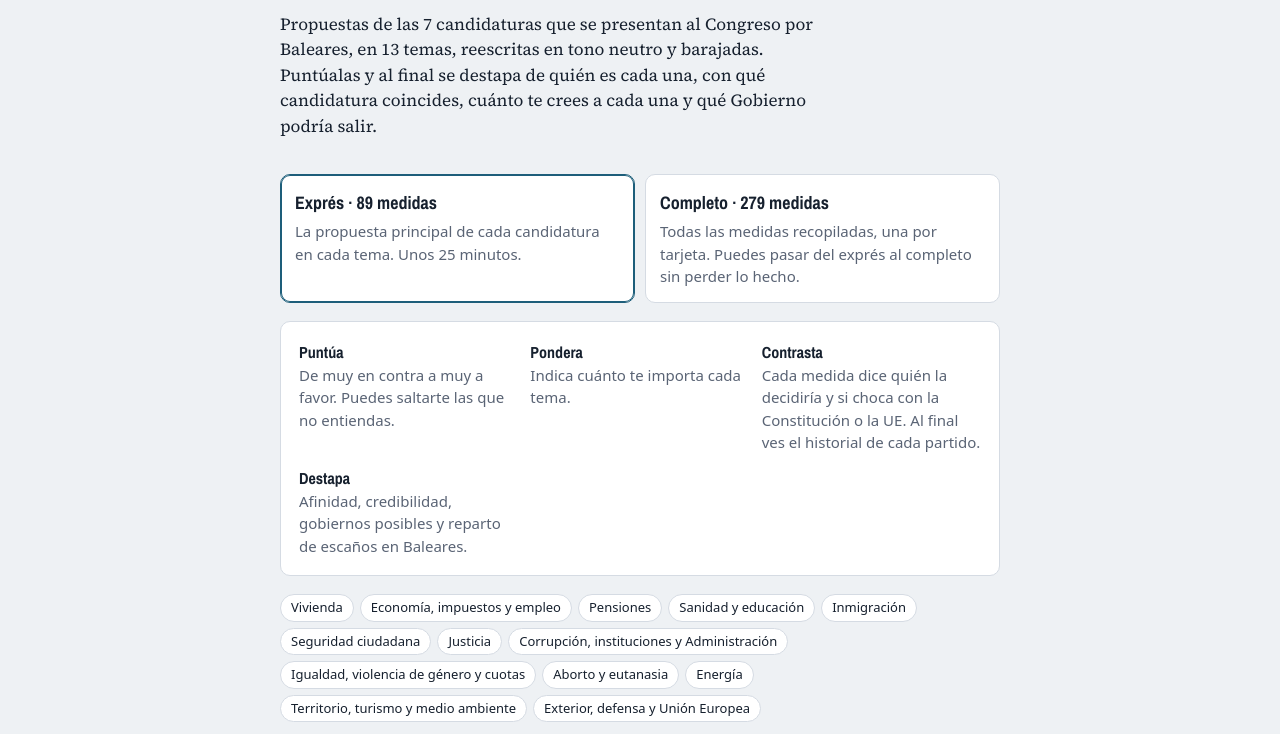
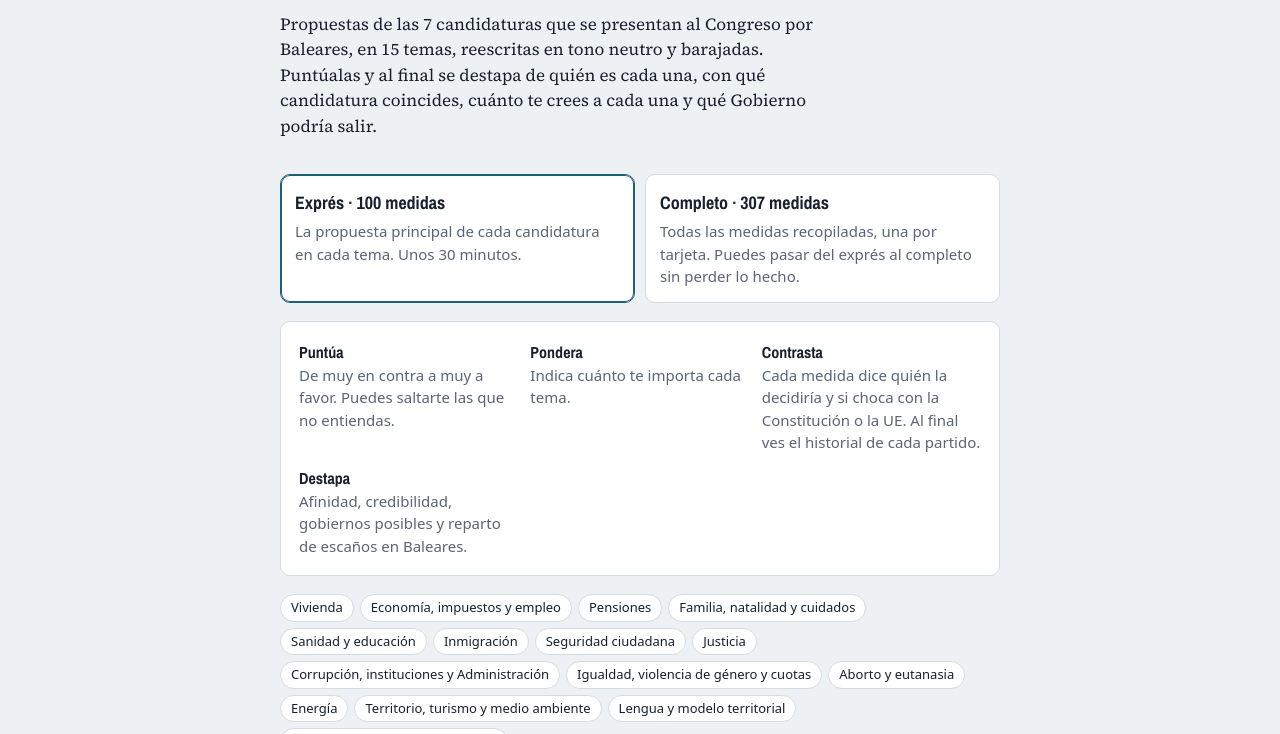
Before and after one commit to marenostrum1981/papeleta-a-ciegas-29n, a plain HTML site: page index.html in a window 1280 px wide. Shown: the part 174-908 px from the top of the page. Drawn offline with nearby package versions, Linux system fonts and the light colour scheme.

Commit message:
Añade los temas Familia, natalidad y cuidados y Lengua y modelo territorial
Co-Authored-By: Claude Opus 5.5 <noreply@anthropic.com>
Claude-Session: https://claude.ai/code/session_01S5DowwutVVxbvgJVViTzRk

```diff
--- a/index.html
+++ b/index.html
@@ -220,6 +220,7 @@ const TOPICS=[
  {id:"viv",n:"Vivienda"},
  {id:"eco",n:"Economía, impuestos y empleo"},
  {id:"pen",n:"Pensiones"},
+ {id:"fam",n:"Familia, natalidad y cuidados"},
  {id:"san",n:"Sanidad y educación"},
  {id:"inm",n:"Inmigración"},
  {id:"seg",n:"Seguridad ciudadana"},
@@ -229,6 +230,7 @@ const TOPICS=[
  {id:"vid",n:"Aborto y eutanasia"},
  {id:"ene",n:"Energía"},
  {id:"ter",n:"Territorio, turismo y medio ambiente"},
+ {id:"len",n:"Lengua y modelo territorial"},
  {id:"ext",n:"Exterior, defensa y Unión Europea"}
 ];
 // [tema, partido, exprés(1/0), tipo, fuente, quién lo decide / viabilidad, medida]
@@ -300,7 +302,6 @@ const RAW=[
 ["pen","pcte",1,"L","pcteP","Ley estatal; coste muy elevado no calculado","Adelantar la jubilación a los 60 años en general y a los 55 en trabajos especialmente duros."],
 ["pen","pp",1,"29N","ppPC","Ley estatal (ya vigente desde 2021)","Subir las pensiones cada año con el IPC y reconstruir el consenso del Pacto de Toledo."],
 ["pen","pp",0,"29N","ppPC","Ley estatal (IRPF)","Deducciones fiscales para quien siga trabajando después de la edad de jubilación."],
-["pen","pp",0,"29N","pp29","Ley estatal y Presupuestos","Que el Estado pague el 50 % del coste de la dependencia y una deducción del 40 % por contratar cuidados profesionales para un mayor dependiente."],
 ["pen","psoe",1,"29N","psoe29","Reforma constitucional (art. 50, procedimiento ordinario)","Blindar en la Constitución las pensiones públicas y su subida con el IPC."],
 ["pen","psoe",0,"29N","psoe29","Ley estatal y Presupuestos","Reducir la brecha de género en las pensiones."],
 ["pen","salf",1,"29N","salf29","Ley estatal; transición de décadas con doble coste (unos 6.000 M€ al año según el partido)","Sistema mixto: los menores de 45 años apartarían el 2 % del salario en una cuenta individual, suya y heredable."],
@@ -308,7 +309,26 @@ const RAW=[
 ["pen","salf",0,"29N","salf29","Ley estatal","Suprimir las ventajas en la pensión de los parlamentarios y las cesantías y escoltas vitalicios de los expresidentes."],
 ["pen","vox",1,"29N","vox29","Política económica general; el programa no concreta cambios en la ley de pensiones","Garantizar las pensiones con más empleo, mejores salarios y medidas de natalidad, sin detallar cambios en el sistema."],
 ["pen","vox",0,"C26","voxMon","Ley estatal; transición de décadas con doble coste","Pasar a un sistema mixto en el que el reparto actual conviva con cuentas de capitalización individual."],
-["pen","vox",0,"29N","vox29","Ley estatal (Seguridad Social) y Presupuestos","Que el Estado pague la cotización de quien deja de trabajar para cuidar a sus hijos, y escuela de 0 a 3 años gratis."],
+["fam","ara",1,"29N","fa29","Ley estatal y Presupuestos; para unos 8 millones de menores costaría unos 19.000 M€ al año (cálculo del test)","200 € al mes por cada menor de 18 años, sin depender de los ingresos de los padres."],
+["fam","ara",0,"29N","fa29","Presupuestos del Estado y de las comunidades","Subir el gasto en dependencia del 0,8 % al 1,7 % del PIB en 2030."],
+["fam","ara",0,"29N","fa29","Ley estatal; coste compartido al 50 % entre Estado y comunidades","Duplicar las horas de ayuda a domicilio y reconocer por ley un mes al año de respiro para quien cuida a un dependiente."],
+["fam","ara",0,"29N","fa29","Estado y comunidades","Universalizar la educación de 0 a 3 años."],
+["fam","fo",1,"29N","fo29","Ley estatal y Presupuestos","Planes estatales de natalidad, con más ventajas fiscales y ayudas cuantos más hijos se tengan."],
+["fam","fo",0,"29N","fo29","Estado y comunidades","Guarderías y escuelas infantiles públicas y gratuitas."],
+["fam","fo",0,"29N","fo29","Ley estatal","Bajas de maternidad y paternidad más largas y obligar a las empresas a facilitar teletrabajo y cambios de horario para conciliar."],
+["fam","pp",1,"29N","pp29","Acuerdo con las comunidades: el Estado pagaría la mitad de cada plaza","Escuela infantil de 0 a 3 años gratuita, pública o concertada, al terminar la legislatura."],
+["fam","pp",0,"29N","pp29","Ley estatal y Presupuestos","Que el Estado pague el 50 % del coste de la dependencia y una deducción del 40 % por contratar cuidados profesionales para un mayor dependiente."],
+["fam","pp",0,"29N","pp29","Ley estatal (IRPF)","Juntar las deducciones por hijo del IRPF en una sola que se cobre cada mes, aunque no se haga la declaración, y actualizar los mínimos familiares con la inflación."],
+["fam","pp",0,"29N","pp29","Ley estatal, con sindicatos y patronal","Más semanas de permiso por nacimiento y más libertad para organizarlas."],
+["fam","pp",0,"29N","pp29","Ley estatal","Incentivos a las empresas por los trabajadores con hijos pequeños y bolsas de horas para adaptar la jornada."],
+["fam","psoe",1,"29N","psoe29","Ley estatal y Presupuestos","Una prestación estatal por crianza para todos los hogares con menores, mayor para los de renta baja."],
+["fam","psoe",0,"29N","psoe29","Estado y comunidades","Universalizar la escuela de 0 a 3 años con más plazas públicas y menos alumnos por aula."],
+["fam","psoe",0,"29N","psoe29","Ley estatal (Seguridad Social)","Pagar al 100 % cuatro semanas del permiso parental para cuidar de hijos menores de ocho años."],
+["fam","psoe",0,"29N","psoe29","Presupuestos del Estado y de las comunidades","Aplicar la reforma de la dependencia de 2026 con financiación plurianual para seguir bajando las listas de espera."],
+["fam","psoe",0,"29N","psoe29","Ley estatal","Más protección social para quienes cuidan de forma continuada a un familiar."],
+["fam","vox",1,"29N","vox29","Ley estatal (Seguridad Social) y Presupuestos","Que el Estado pague la cotización de quien deja de trabajar para cuidar a sus hijos, y escuela de 0 a 3 años gratis."],
+["fam","vox",0,"29N","vox29","Presupuestos del Estado y de las comunidades","Más dinero para la dependencia, ayudas para cuidar en casa y más plazas en residencias."],
+["fam","vox",0,"29N","vox29","Ley estatal (IRPF e IVA)","Deducciones por material escolar y actividades extraescolares, y menos impuestos en los productos infantiles de primera necesidad."],
 ["san","ara",1,"29N","fa29","Presupuestos y ley estatal; la gestión es autonómica","Gasto sanitario público del 8 % del PIB y gestión pública directa como norma, revirtiendo privatizaciones."],
 ["san","ara",0,"29N","fa29","Ley estatal","Atención sanitaria universal para los residentes, sea cual sea su situación administrativa."],
 ["san","fo",1,"29N","fo29","Exigiría reformar los estatutos de autonomía","Acabar con la privatización de la sanidad y que el sistema de salud vuelva a ser estatal."],
@@ -316,20 +336,16 @@ const RAW=[
 ["san","pcte",1,"L","pcteP","Ley estatal y comunidades","Sacar a todas las empresas privadas de la sanidad, la educación y los servicios sociales."],
 ["san","pcte",0,"L","pcteP","Ley estatal y Presupuestos","Incluir el dentista completo en la sanidad pública."],
 ["san","pp",1,"29N","pp29","La sanidad la gestionan las comunidades; el Estado financia y forma especialistas","Incorporar al menos 4.500 médicos más en atención primaria."],
-["san","pp",0,"29N","pp29","Presupuestos y comunidades","Educación infantil de 0 a 3 años gratuita al final de la legislatura."],
 ["san","pp",0,"29N","pp29","Ley estatal con las comunidades","Una única prueba de acceso a la universidad para toda España."],
 ["san","pp",0,"29N","pp29","Ley estatal; aplicarla a plataformas extranjeras depende también de la UE","Prohibir las cuentas en redes sociales a menores de 14 años."],
 ["san","psoe",1,"29N","psoe29","Presupuestos del Estado y de las comunidades","Acabar con las listas de espera con un gasto sanitario público en torno al 7 % del PIB."],
 ["san","psoe",0,"29N","psoe29","Ley estatal; la gestión es autonómica","Que la gestión pública directa sea la forma preferente en la sanidad, limitando la privatización."],
-["san","psoe",0,"29N","psoe29","Estado y comunidades","Universalizar la escuela de 0 a 3 años con más plazas públicas y menos alumnos por aula."],
 ["san","salf",1,"29N","salf29","Gestión autonómica; coste según el partido: unos 1.500 M€ al año","Máximo de 60 días para operarse; si no, el paciente elige centro, público o privado, y paga la sanidad pública."],
 ["san","salf",0,"29N","salf29","Ley estatal; hoy cada comunidad compra por su cuenta","Una central de compras sanitaria única para toda España."],
 ["san","salf",0,"29N","salf29","Ley estatal; hoy la cobertura es universal para residentes","Tarjeta sanitaria solo para españoles y residentes legales con cotización o cobertura, con urgencias para todos."],
 ["san","salf",0,"29N","salf29","Estado y comunidades","Un cheque escolar del mismo importe para la pública, la concertada y la privada."],
-["san","salf",0,"29N","salf29","Ley orgánica de educación; choca con los estatutos que regulan la lengua cooficial","Enseñanza en castellano exigible en toda España y una selectividad única."],
-["san","vox",1,"29N","vox29","Ley estatal; la sanidad la gestionan las comunidades","Una tarjeta sanitaria única para toda España, sin exigir la lengua regional para trabajar en la sanidad."],
+["san","vox",1,"29N","vox29","Ley estatal; la sanidad la gestionan las comunidades","Una tarjeta sanitaria única con historia clínica compartida en toda España."],
 ["san","vox",0,"29N","vox29","Gestión autonómica","Un plan contra las listas de espera con colaboración público-privada."],
-["san","vox",0,"29N","vox29","Ley orgánica de educación; choca con los estatutos que regulan la lengua cooficial","Enseñanza en español, con un currículo y una selectividad únicos en toda España."],
 ["san","vox",0,"29N","vox29","Ley orgánica","Derogar la LOMLOE, libre elección de centro y prohibir los móviles en clase."],
 ["san","vox",0,"29N","vox29","Ley orgánica; su encaje con la igualdad del art. 14 de la Constitución es muy discutido","Fijar un máximo de alumnos de otras culturas por aula."],
 ["inm","ara",1,"29N","fa29","Ley orgánica de extranjería","Un procedimiento permanente de regularización en la ley de extranjería y resolver toda la regularización de 2026."],
@@ -487,10 +503,24 @@ const RAW=[
 ["ter","salf",1,"29N","salf29","Ley orgánica de financiación","Financiación autonómica con criterios iguales para todas las comunidades y sin perdón de deudas."],
 ["ter","salf",0,"29N","salf29","Reforma constitucional","Suprimir las diputaciones provinciales."],
 ["ter","vox",1,"29N","vox29","Ley estatal y Presupuestos","Actualizar el complemento de insularidad de los empleados públicos estatales en Baleares y Canarias y mejorar la ayuda al transporte a la península."],
-["ter","vox",0,"P23","voxPC","Reforma constitucional del Título VIII","Avanzar hacia un Estado unitario."],
 ["ter","vox",0,"P23","voxPC","Ley estatal y denuncia de un tratado internacional","Derogar la ley de cambio climático y abandonar el Acuerdo de París."],
 ["ter","vox",0,"29N","vox29","Ley estatal y comunidades","Un plan nacional del agua que conecte las cuencas."],
 ["ter","vox",0,"29N","vox29","Ley estatal; los ayuntamientos aplican las zonas","Acabar con las zonas de bajas emisiones y limitar las multas de tráfico."],
+["len","ara",1,"29N","fa29","Reforma constitucional agravada (art. 168): la Corona y la forma de Estado están en los títulos más protegidos","Avanzar hacia una república federal y plurinacional."],
+["len","ara",0,"29N","fa29","Estado y comunidades; el modelo lingüístico escolar lo regula cada comunidad, con límites fijados por los tribunales","Un plan estatal para aprender las lenguas cooficiales en toda España, garantizando la inmersión en catalán en Cataluña."],
+["len","fo",1,"29N","fo29","Reforma constitucional: los conciertos vasco y navarro están amparados por la Constitución","Que todas las comunidades tengan las mismas competencias y el mismo régimen fiscal, acabando con las diferencias entre regiones."],
+["len","fo",0,"29N","fo29","Reforma de estatutos y leyes orgánicas","Devolver al Estado la sanidad, la educación y los servicios de emergencia."],
+["len","fo",0,"29N","fo29","Ley orgánica de educación y comunidades","Derecho de todos a estudiar en castellano o en la lengua cooficial, acabando con el uso político de las lenguas."],
+["len","pp",1,"29N","pp29","Ley orgánica de educación; las comunidades organizan la enseñanza","Garantizar la enseñanza en castellano en todas las etapas y en toda España, respetando las lenguas cooficiales y cumpliendo las sentencias."],
+["len","pp",0,"29N","pp29","Ley estatal y leyes autonómicas","Que los requisitos de lengua cooficial respeten los derechos de todos y que cada ciudadano elija en qué lengua oficial le atiende la Administración."],
+["len","pp",0,"29N","pp29","Ley orgánica; derogarla no deshace las amnistías ya aplicadas","Derogar la Ley de Amnistía y prohibir que el indulto se use como moneda de cambio para formar Gobierno."],
+["len","psoe",1,"29N","psoe29","Reglamentos de las Cortes y ley estatal","Usar las lenguas cooficiales en las Cortes y en la atención de la Administración del Estado en las comunidades donde son oficiales."],
+["len","psoe",0,"29N","psoe29","Exige la unanimidad de los países de la UE","Seguir pidiendo que el catalán, el euskera y el gallego sean lenguas oficiales de la Unión Europea."],
+["len","salf",1,"29N","salf29","Ley orgánica de educación; choca con los estatutos que regulan la lengua cooficial","Enseñanza en castellano exigible en toda España y una selectividad única."],
+["len","salf",0,"29N","salf29","Reforma constitucional","Prohibir las amnistías en la Constitución y no conceder nunca indultos por motivos políticos."],
+["len","vox",1,"29N","vox29","Ley estatal; los requisitos de lengua para plazas autonómicas los fija cada comunidad","Que no saber la lengua regional no impida nunca opositar a una plaza de la sanidad pública."],
+["len","vox",0,"29N","vox29","Ley orgánica de educación; choca con los estatutos que regulan la lengua cooficial","Enseñanza en español, con un currículo y una selectividad únicos en toda España."],
+["len","vox",0,"P23","voxPC","Reforma constitucional del Título VIII","Avanzar hacia un Estado unitario."],
 ["ext","ara",1,"29N","fa29","Presupuestos","Rechazar el objetivo de la OTAN del 5 % del PIB en gasto militar y reducirlo."],
 ["ext","ara",0,"D","faPC","Gobierno","Romper relaciones con Israel y un embargo total de armas."],
 ["ext","ara",0,"29N","fa29","Gobierno y Cortes (tratado internacional)","Firmar el tratado de prohibición de las armas nucleares y no permitir armas nucleares en España."],
@@ -573,7 +603,7 @@ const OTHERS=[
 const SIM0=[["PP",35.6],["PSOE",30.2],["Ara Més–Front Ampli (en 2023, Més-Sumar)",16.6],["Vox",15.2],["SALF",0],["Frente Obrero",0],["PCTE",0]];
 
 /* ================= ESTADO ================= */
-const KEY="papeleta-ciegas-29n-v3";
+const KEY="papeleta-ciegas-29n-v4";
 let S;
 function load(){try{const r=localStorage.getItem(KEY);if(r)return JSON.parse(r)}catch(e){}return null}
 function save(){try{localStorage.setItem(KEY,JSON.stringify(S))}catch(e){}}
@@ -610,7 +640,7 @@ function vIntro(){
   const started=Object.keys(S.r).length>0;
   const nx=M.filter(m=>m.x).length;
   const modes=el("div",{class:"modes"},
-    el("button",{class:"mode","aria-pressed":String(S.mode==="x"),onclick:()=>{S.mode="x";save();render()}},el("b",{},`Exprés · ${nx} medidas`),el("span",{class:"muted"},"La propuesta principal de cada candidatura en cada tema. Unos 25 minutos.")),
+    el("button",{class:"mode","aria-pressed":String(S.mode==="x"),onclick:()=>{S.mode="x";save();render()}},el("b",{},`Exprés · ${nx} medidas`),el("span",{class:"muted"},"La propuesta principal de cada candidatura en cada tema. Unos 30 minutos.")),
     el("button",{class:"mode","aria-pressed":String(S.mode==="all"),onclick:()=>{S.mode="all";save();render()}},el("b",{},`Completo · ${M.length} medidas`),el("span",{class:"muted"},"Todas las medidas recopiladas, una por tarjeta. Puedes pasar del exprés al completo sin perder lo hecho."))
   );
   return el("section",{class:"view"},
```
